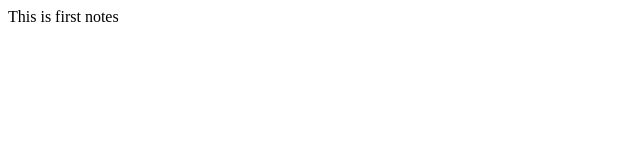
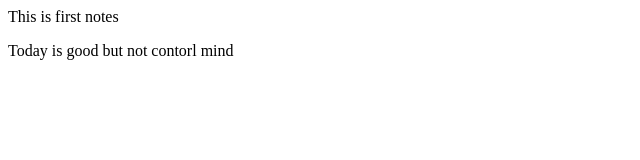
Before and after one commit to Nitin-web-15/local-Repo, a plain HTML site: page index.html in a window 1280 px wide. Shown: the whole page, without its empty margins (0-640 px from the left). Drawn offline with Linux system fonts and the light colour scheme.

Commit message:
Add new feature2

```diff
--- a/index.html
+++ b/index.html
@@ -1 +1,2 @@
 <p> This is first notes </p>
+<p> Today is good but not contorl mind</p>
```
